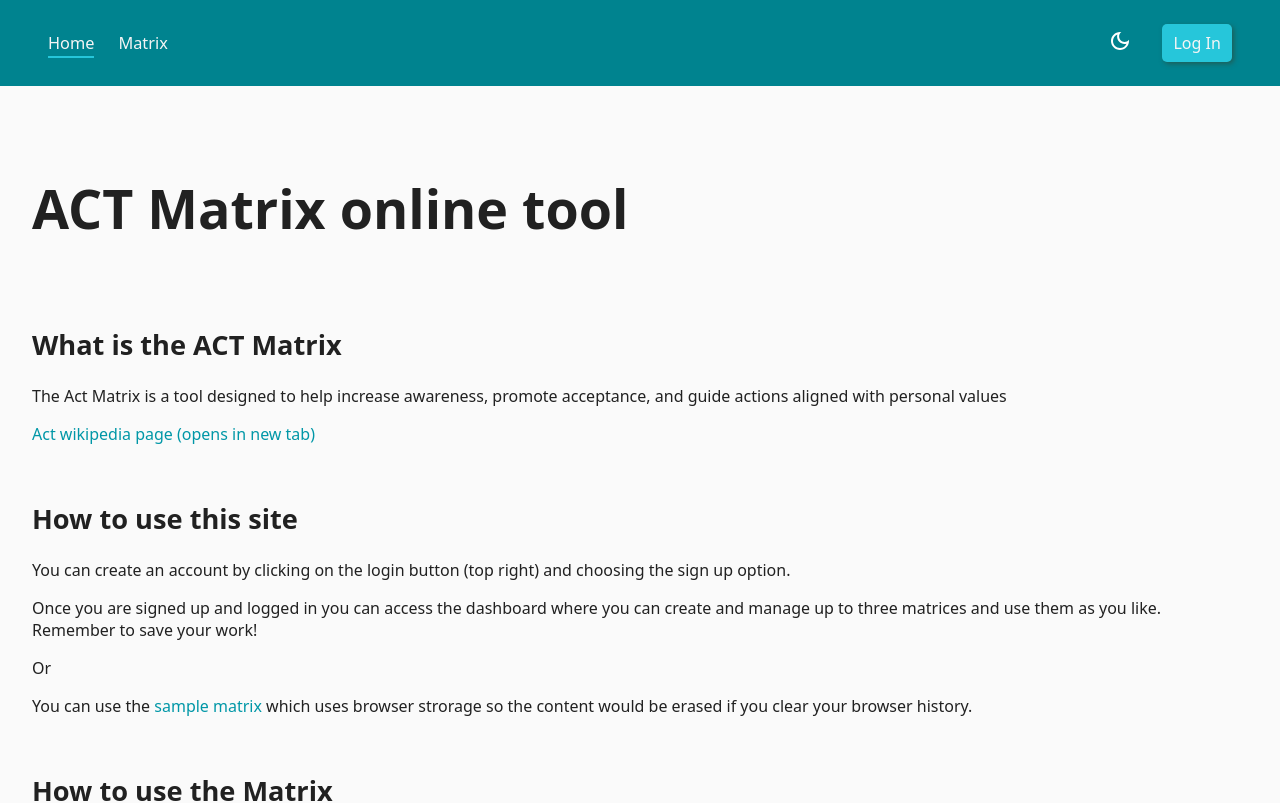
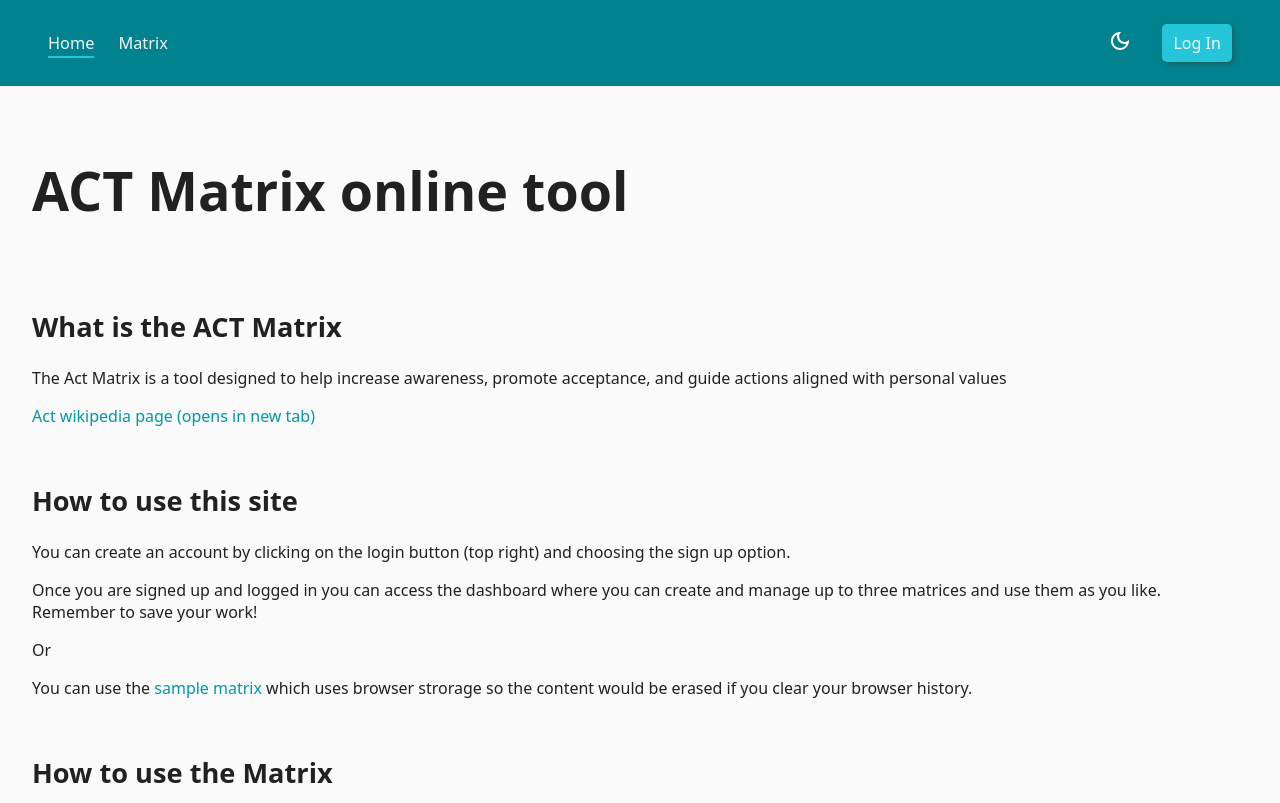
Before and after one commit to MauritzLM/act-matrix, a React (Vite) app: page / in a window 1280 px wide. Shown: the top 803 px of the page. Built offline with nearby package versions, Linux system fonts and the light colour scheme; no server answers; what @tiptap/extension-color would draw is missing.

Commit message:
changed nav  position, removed main padding top

```diff
--- a/src/index.scss
+++ b/src/index.scss
@@ -126,9 +126,9 @@ a {
   color: var(--primary-700);
 }
 
-main {
-  padding-top: 4.5em;
-}
+// main {
+//   padding-top: 4.5em;
+// }
 
 /* NAV STYLES */
 #nav {
@@ -137,7 +137,7 @@ main {
   gap: 1em;
   padding: 1em;
   z-index: 10000;
-  position: fixed;
+  position: relative;
   width: 100%;
   background-color: var(--navBackground);
 
@@ -303,6 +303,10 @@ main {
       color: var(--grey-100);
       height: fit-content;
       border-radius: 5px;
+
+      &:hover {
+        box-shadow: 4px 4px 6px var(--boxShadowColor2);
+      }
     }
   }
 }
@@ -343,8 +347,8 @@ main {
 }
 
 /* Desktop general styles*/
-@media screen and (min-width: 900px) {
-  #main {
-    padding-top: 6.5em;
-  }
-}
+// @media screen and (min-width: 900px) {
+//   #main {
+//     padding-top: 6.5em;
+//   }
+// }
```
